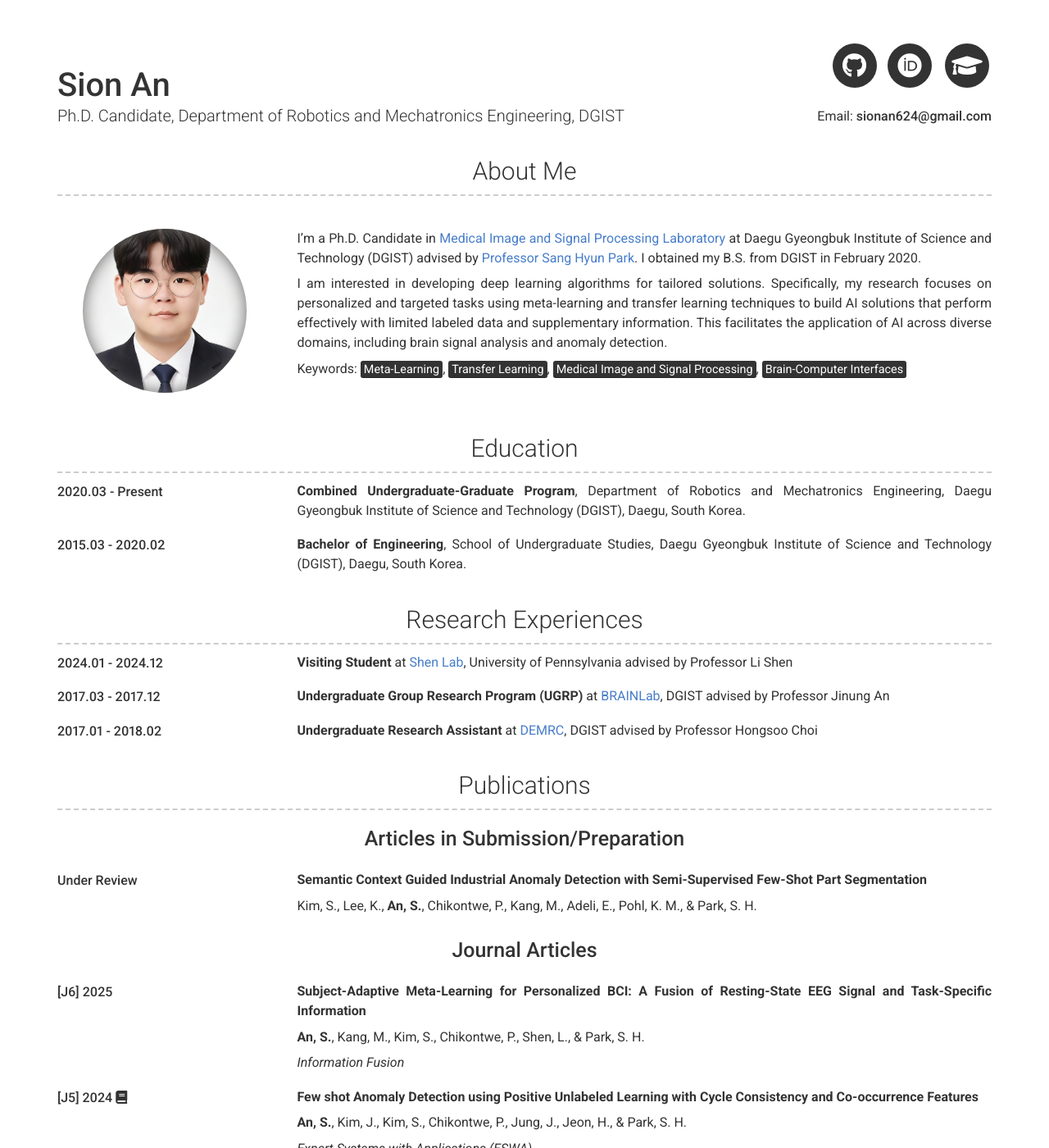
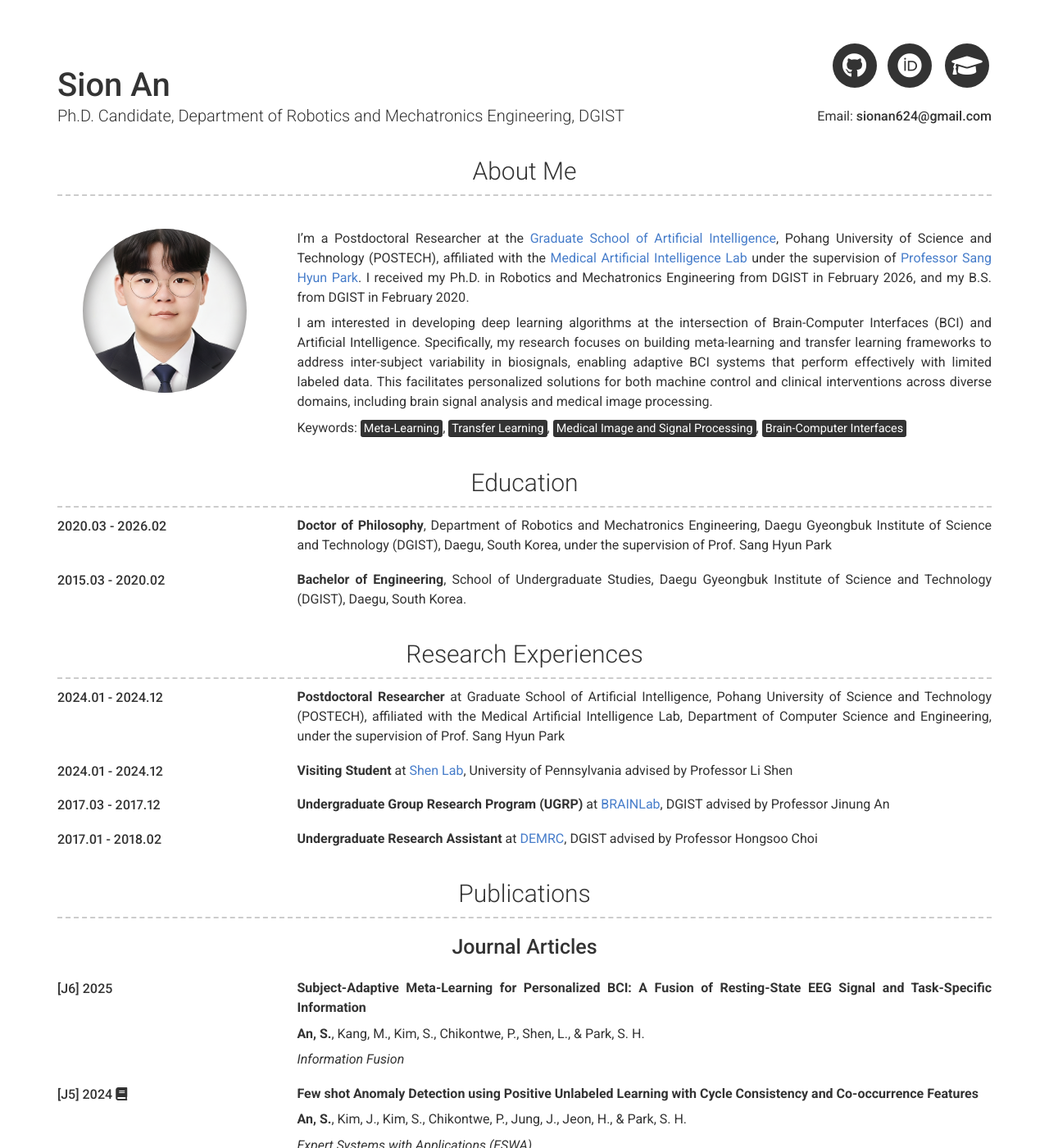
Before and after one commit to SionAn/sionan.github.io, a Jekyll site: the page built from index.md, in a window 1280 px wide and 1400 px high. Shown: the whole window at 82% size. Built offline with Jekyll 4.4.1, drawn with Linux system fonts in a browser that asks for light colours; nearby versions of some CDN libraries; some of the changed text lies outside the part shown.

Commit message:
update_20260326

```diff
--- a/_config.yml
+++ b/_config.yml
@@ -49,12 +49,14 @@ additional_links:
 # about_title: About Me
 about_profile_image: images/SionAn.png
 about_content: | # this will include new lines to allow paragraphs
-  I'm a Ph.D. Candidate in <a href="https://sites.google.com/view/mispl/home" target="_blank">Medical Image and Signal Processing Laboratory</a> at Daegu Gyeongbuk Institute of Science and Technology (DGIST) advised by <a href="https://sites.google.com/view/mispl/members/professor" target="_blank">Professor Sang Hyun Park</a>.
-  I obtained my B.S. from DGIST in February 2020.
+  I'm a Postdoctoral Researcher at the <a href="https://ai.postech.ac.kr/" target="_blank">Graduate School of Artificial Intelligence</a>,
+  Pohang University of Science and Technology (POSTECH), affiliated with the <a href="https://sites.google.com/view/mispl/home" target="_blank">Medical Artificial Intelligence Lab</a>
+  under the supervision of <a href="https://sites.google.com/view/mispl/members/professor" target="_blank">Professor Sang Hyun Park</a>.
+  I received my Ph.D. in Robotics and Mechatronics Engineering from DGIST in February 2026, and my B.S. from DGIST in February 2020.
 
-  I am interested in developing deep learning algorithms for tailored solutions.
-  Specifically, my research focuses on personalized and targeted tasks using meta-learning and transfer learning techniques to build AI solutions that perform effectively with limited labeled data and supplementary information.
-  This facilitates the application of AI across diverse domains, including brain signal analysis and anomaly detection.
+  I am interested in developing deep learning algorithms at the intersection of Brain-Computer Interfaces (BCI) and Artificial Intelligence.
+  Specifically, my research focuses on building meta-learning and transfer learning frameworks to address inter-subject variability in biosignals, enabling adaptive BCI systems that perform effectively with limited labeled data.
+  This facilitates personalized solutions for both machine control and clinical interventions across diverse domains, including brain signal analysis and medical image processing.
 
   Keywords: <mark>Meta-Learning</mark>, <mark>Transfer Learning</mark>, <mark>Medical Image and Signal Processing</mark>, <mark>Brain-Computer Interfaces</mark>
 
@@ -63,8 +65,8 @@ content:
     layout: list
     content:
       - layout: left
-        sub_title: 2020.03 - Present
-        description: <b>Combined Undergraduate-Graduate Program</b>, Department of Robotics and Mechatronics Engineering, Daegu Gyeongbuk Institute of Science and Technology (DGIST), Daegu, South Korea.
+        sub_title: 2020.03 - 2026.02
+        description: <b>Doctor of Philosophy</b>, Department of Robotics and Mechatronics Engineering, Daegu Gyeongbuk Institute of Science and Technology (DGIST), Daegu, South Korea, under the supervision of Prof. Sang Hyun Park
       - layout: left
         sub_title: 2015.03 - 2020.02
         description: <b>Bachelor of Engineering</b>, School of Undergraduate Studies, Daegu Gyeongbuk Institute of Science and Technology (DGIST), Daegu, South Korea.
@@ -72,6 +74,9 @@ content:
   - title: Research Experiences # Title for the section
     layout: list # Type of content section (list/text)
     content:
+      - layoug: left
+        sub_title: 2024.01 - 2024.12
+        description: <b>Postdoctoral Researcher</b> at Graduate School of Artificial Intelligence, Pohang University of Science and Technology (POSTECH), affiliated with the Medical Artificial Intelligence Lab, Department of Computer Science and Engineering, under the supervision of Prof. Sang Hyun Park
       - layout: left
         sub_title: 2024.01 - 2024.12
         description: <b>Visiting Student</b> at <a href="https://www.med.upenn.edu/shenlab/" target="_blank">Shen Lab</a>, University of Pennsylvania advised by Professor Li Shen
@@ -85,14 +90,43 @@ content:
   - title: Publications # Title for the section
     layout: list # Type of content section (list/text)
     content:
-      - layout: top-middle
-        title: Articles in Submission/Preparation
-
-      - layout: left
-        sub_title: Under Review
-        authors: Kim, S., Lee, K., An, S., Chikontwe, P., Kang, M., Adeli, E., Pohl, K. M., & Park, S. H.
-        papertitle: Semantic Context Guided Industrial Anomaly Detection with Semi-Supervised Few-Shot Part Segmentation
-
+#      - layout: top-middle
+#        title: Articles in Submission/Preparation
+#
+#      - layout: left
+#        sub_title: Under Review
+#        authors: Kim, S., Lee, K., An, S., Chikontwe, P., Kang, M., Adeli, E., Pohl, K. M., & Park, S. H.
+#        papertitle: Semantic Context Guided Industrial Anomaly Detection with Semi-Supervised Few-Shot Part Segmentation
+#
+#      - layout: left
+#        sub_title: Under Review
+#        authors: An, S., Kim, S., & Park, S. H.
+#        papertitle: Meta-Learning based EEG Foundation Model with Interpretable Functional Embeddings
+#
+#      - layout: left
+#        sub_title: Under Review
+#        authors: An, S., Kim, S., & Park, S. H.
+#        papertitle: Subject- and Task-Aware EEG Foundation Model
+#
+#      - layout: left
+#        sub_title: Under Review
+#        authors: Kim, Y., Kim, S., An, S., & Park, S. H.
+#        papertitle: "Rethinking RAG: Mitigating Text-Driven Hallucinations via Feature-Level Retrieval Integration in Medical LVLMs"
+#
+#      - layout: left
+#        sub_title: Under Review
+#        authors: Lee, H., Lee, G., An, S., & Park, S. H.
+#        papertitle: "CASTLE: Completion and Alignment Shape Transformer for Long-Bone Estimation"
+#
+#      - layout: left
+#        sub_title: Under Review
+#        authors: Lee, K.*, An, S.*, Ryu, H., Park, H., & Park, S. H.
+#        papertitle: Context-aware Large Language Model for Open-Vocabulary MEG-to-Text Decoding
+#
+#      - layout: left
+#        sub_title: Under Review
+#        authors: Park, H., Kim, S., Arsalane, W., An, S.†, & Park, S. H.†
+#        papertitle: Retrieval-Guided Federated Semi-Supervised Learning for Medical Image Segmentation
 
       - layout: top-middle
         title: Journal Articles
@@ -294,6 +328,7 @@ content:
   - title: Awards
     layout: text
     content: |
+      - (2026) Hyeseul Best Paper Award
       - (2023) DGIST Outstanding Researcher Award
       - (2023) DGIST Post-Graduate Research Abroad Awards
       - (2023) Industry-Academia Scholarship from the CTO team at LG Electronics
```
